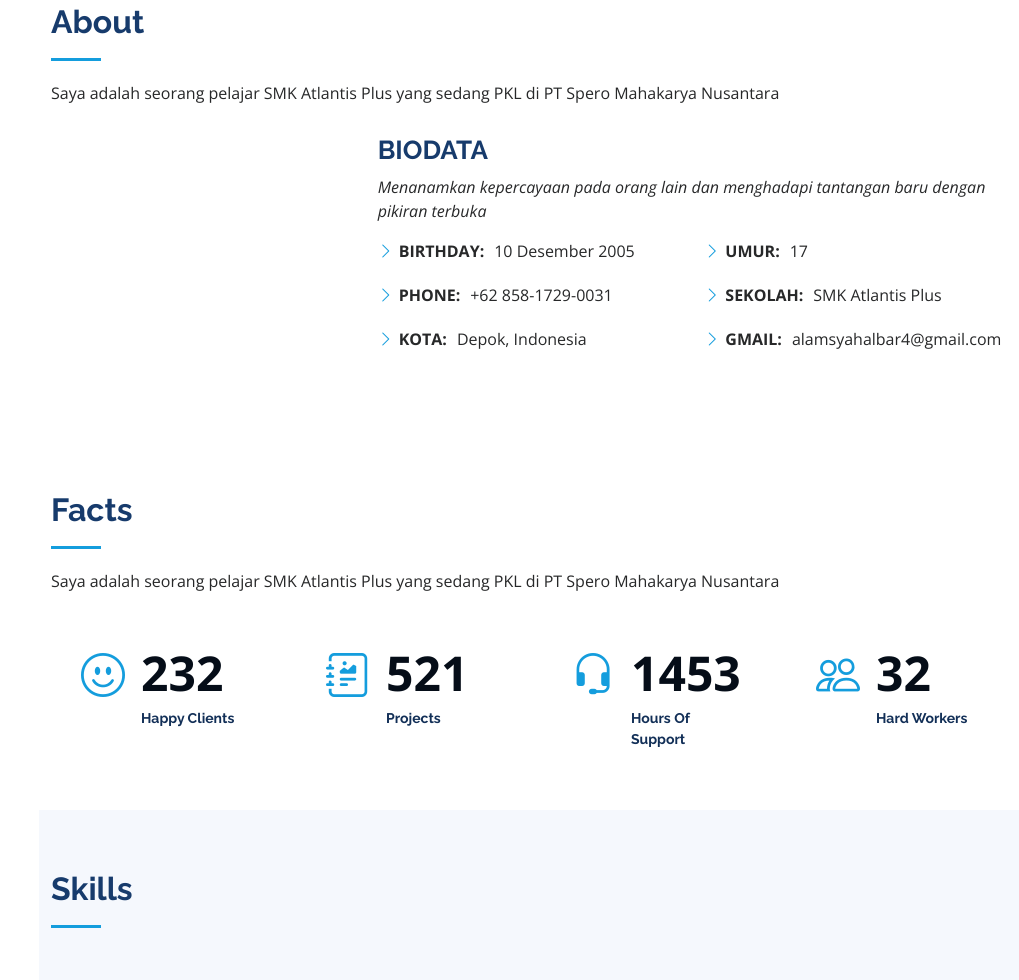
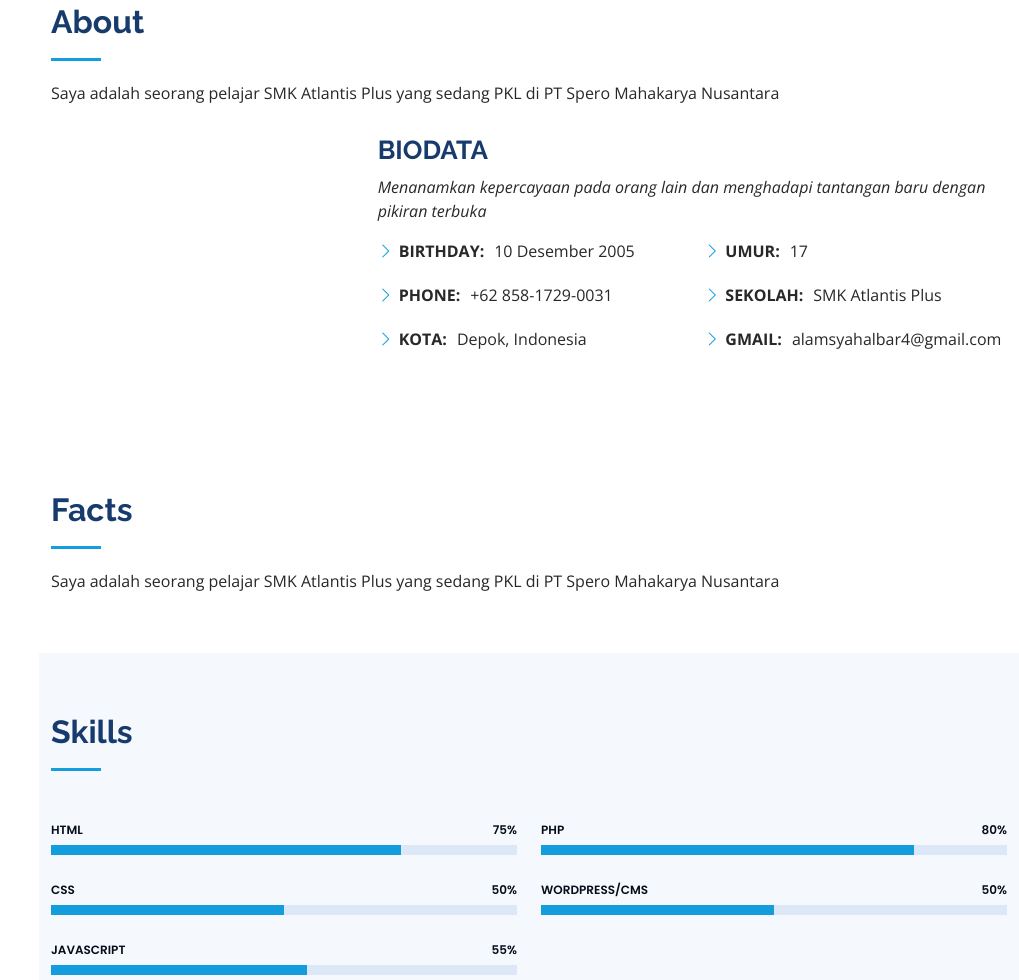
Before and after one commit to barnob/Albar.github.io, a plain HTML site: page index.html in a window 1280 px wide. Shown: the part 857-1837 px from the top of the page, without its empty margins (261-1280 px from the left). Drawn offline with nearby package versions, Linux system fonts and the light colour scheme.

Commit message:
Update index.html

```diff
--- a/index.html
+++ b/index.html
@@ -130,43 +130,6 @@
           <p>Saya adalah seorang pelajar SMK Atlantis Plus yang sedang PKL di PT Spero Mahakarya Nusantara</p>
         </div>
 
-        <div class="row no-gutters">
-
-          <div class="col-lg-3 col-md-6 d-md-flex align-items-md-stretch" data-aos="fade-up">
-            <div class="count-box">
-              <i class="bi bi-emoji-smile"></i>
-              <span data-purecounter-start="0" data-purecounter-end="232" data-purecounter-duration="1" class="purecounter"></span>
-              <p><strong>Happy Clients</strong></p>
-            </div>
-          </div>
-
-          <div class="col-lg-3 col-md-6 d-md-flex align-items-md-stretch" data-aos="fade-up" data-aos-delay="100">
-            <div class="count-box">
-              <i class="bi bi-journal-richtext"></i>
-              <span data-purecounter-start="0" data-purecounter-end="521" data-purecounter-duration="1" class="purecounter"></span>
-              <p><strong>Projects</strong></p>
-            </div>
-          </div>
-
-          <div class="col-lg-3 col-md-6 d-md-flex align-items-md-stretch" data-aos="fade-up" data-aos-delay="200">
-            <div class="count-box">
-              <i class="bi bi-headset"></i>
-              <span data-purecounter-start="0" data-purecounter-end="1453" data-purecounter-duration="1" class="purecounter"></span>
-              <p><strong>Hours Of Support</strong></p>
-            </div>
-          </div>
-
-          <div class="col-lg-3 col-md-6 d-md-flex align-items-md-stretch" data-aos="fade-up" data-aos-delay="300">
-            <div class="count-box">
-              <i class="bi bi-people"></i>
-              <span data-purecounter-start="0" data-purecounter-end="32" data-purecounter-duration="1" class="purecounter"></span>
-              <p><strong>Hard Workers</strong></p>
-            </div>
-          </div>
-
-        </div>
-
-      </div>
     </section><!-- End Facts Section -->
 
     <!-- ======= Skills Section ======= -->
```
